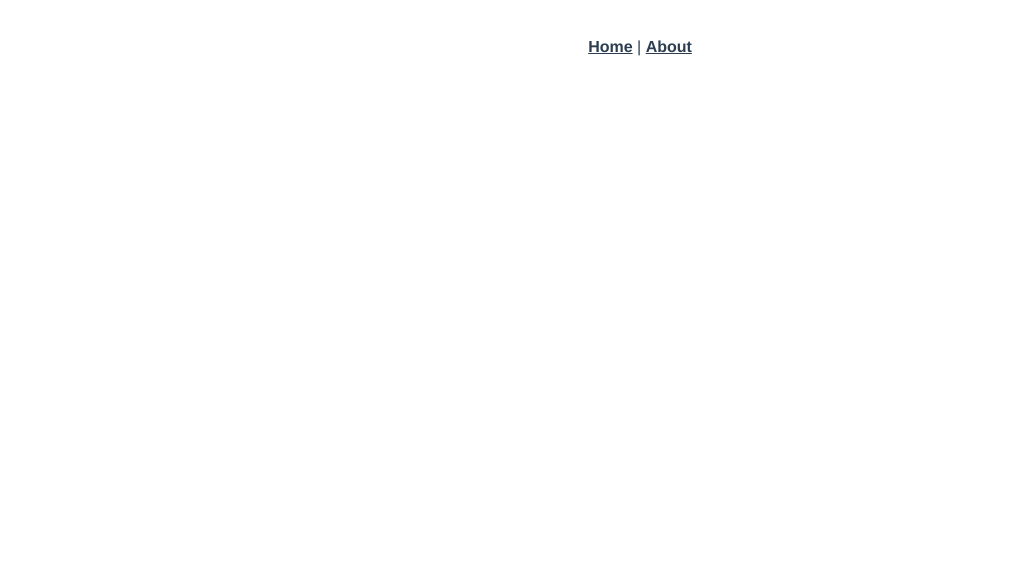
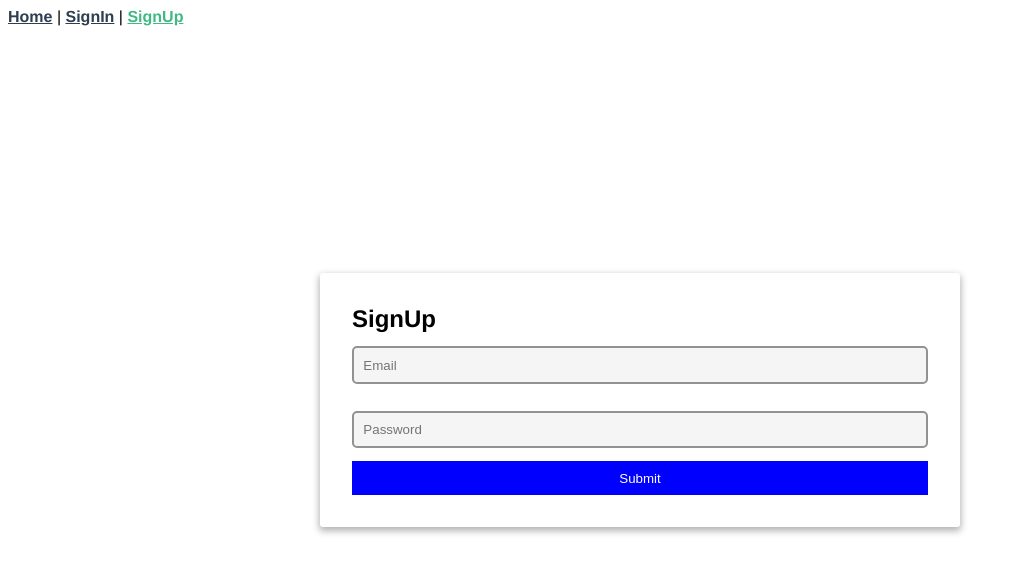
Before and after one commit to ra-md/vue-jwt-authentication, a Vue app: page /signup in a window 1280 px wide. Shown: the top 572 px of the page, without its empty margins (0-1018 px from the left). Built offline with nearby package versions, Linux system fonts and the light colour scheme.

Commit message:
modified:   .eslintrc.js 	modified:   src/App.vue 	new file:   src/components/Header.vue 	new file:   src/views/SignIn.vue 	new file:   src/views/SignUp.vue

```diff
--- a/src/App.vue
+++ b/src/App.vue
@@ -1,32 +1,85 @@
 <template>
   <div id="app">
-    <div id="nav">
-      <router-link to="/">Home</router-link> |
-      <router-link to="/about">About</router-link>
-    </div>
+    <Header/>
     <router-view/>
   </div>
 </template>
 
+<script>
+  import Header from '@/components/Header.vue';
+
+  export default {
+    components: {
+      Header
+    }
+  };
+</script>
+
 <style>
+
+  * {
+    margin: 0;
+    box-sizing: border-box;
+  }
+
   #app {
     font-family: Avenir, Helvetica, Arial, sans-serif;
     -webkit-font-smoothing: antialiased;
     -moz-osx-font-smoothing: grayscale;
-  text-align: center;
-  color: #2c3e50;
   }
 
-#nav {
-  padding: 30px;
+  .btn {
+    background: blue;
+    border: none;
+    padding: .7em;
+    color: white;
   }
 
-#nav a {
-  font-weight: bold;
-  color: #2c3e50;
+  .card {
+    padding: 2em;
+    background: white;
+    box-shadow: 0 3px 7px 1px rgba(0,0,0,0.3);
+    border-radius: 3px;
   }
 
-#nav a.router-link-exact-active {
-  color: #42b983;
+  .auth {
+    width: 50%;
+    margin: 0 auto;
+    display: flex;
+    flex-direction: column;
+    justify-content: center;
+    height: 100vh;
+  }
+
+  .auth h1 {
+    margin-bottom: .5em;
+  }
+
+  .auth form {
+    display: flex;
+    flex-direction: column;
+  }
+
+  .auth input {
+    margin: 1em 0;
+    background: #f5f5f5;
+    border-radius: 5px;
+    padding: 0.7em;
+    border: 2px solid #929292;
+  }
+
+  .auth input:focus {
+    border-color: blue;
+    outline: none;
+  }
+
+  .auth .btn:focus {
+    outline: none;
+  }
+
+  @media (max-width: 667px) {
+    .auth {
+      width: 100%;
+    }
   }
 </style>
--- /dev/null
+++ b/src/components/Header.vue
@@ -0,0 +1,29 @@
+<template>
+	<div id="nav">
+    <router-link to="/">Home</router-link> |
+    <router-link to="/signin">SignIn</router-link> |
+    <router-link to="/signup">SignUp</router-link>
+  </div>
+</template>
+
+<script>
+	export default {
+		name: 'Header'
+	};
+</script>
+
+<style scoped>
+  #nav {
+  	position: fixed;
+    padding: .5em;
+  }
+
+  #nav a {
+    font-weight: bold;
+    color: #2c3e50;
+  }
+
+  #nav a.router-link-exact-active {
+    color: #42b983;
+  }
+</style>
--- a/src/router/index.js
+++ b/src/router/index.js
@@ -1,8 +1,8 @@
-import Vue from 'vue'
-import VueRouter from 'vue-router'
-import Home from '../views/Home.vue'
+import Vue from 'vue';
+import VueRouter from 'vue-router';
+import Home from '../views/Home.vue';
 
-Vue.use(VueRouter)
+Vue.use(VueRouter);
 
 const routes = [
   {
@@ -11,19 +11,21 @@ const routes = [
     component: Home
   },
   {
-    path: '/about',
-    name: 'About',
-    // route level code-splitting
-    // this generates a separate chunk (about.[hash].js) for this route
-    // which is lazy-loaded when the route is visited.
-    component: () => import(/* webpackChunkName: "about" */ '../views/About.vue')
+    path: '/signin',
+    name: 'SignIn',
+    component: () => import('../views/SignIn.vue')
+  },
+  {
+    path: '/signup',
+    name: 'SignUp',
+    component: () => import('../views/SignUp.vue')
   }
-]
+];
 
 const router = new VueRouter({
   mode: 'history',
   base: process.env.BASE_URL,
   routes
-})
+});
 
-export default router
+export default router;
--- a/src/views/About.vue
+++ /dev/null
@@ -1,5 +0,0 @@
-<template>
-  <div class="about">
-    <h1>This is an about page</h1>
-  </div>
-</template>
--- a/src/views/Home.vue
+++ b/src/views/Home.vue
@@ -7,12 +7,12 @@
 
 <script>
 // @ is an alias to /src
-import HelloWorld from '@/components/HelloWorld.vue'
+import HelloWorld from '@/components/HelloWorld.vue';
 
 export default {
   name: 'Home',
   components: {
     HelloWorld
   }
-}
+};
 </script>
--- /dev/null
+++ b/src/views/SignIn.vue
@@ -0,0 +1,12 @@
+<template>
+	<div class="auth">
+		<div class="card">
+			<h2>SignIn</h2>
+			<form>
+				<input type="email" placeholder="Email">
+				<input type="password" placeholder="Password">
+				<button class="btn">Submit</button>
+			</form>
+		</div>
+	</div>
+</template>
--- /dev/null
+++ b/src/views/SignUp.vue
@@ -0,0 +1,18 @@
+<template>
+	<div class="auth">
+		<div class="card">
+			<h2>SignUp</h2>
+			<form>
+				<input type="email" placeholder="Email">
+				<input type="password" placeholder="Password">
+				<button class="btn">Submit</button>
+			</form>
+		</div>
+	</div>
+</template>
+
+<script>
+	export default {
+		name: 'SignUp'
+	};
+</script>
```
Also changed, not shown: src/main.js (+7 -7 lines), src/registerServiceWorker.js (+10 -10 lines), src/store/index.js (+4 -4 lines), .eslintrc.js, 1 other file (tests, documents, lock files or other folders). Lines whose indentation alone changed are shown as unchanged.
